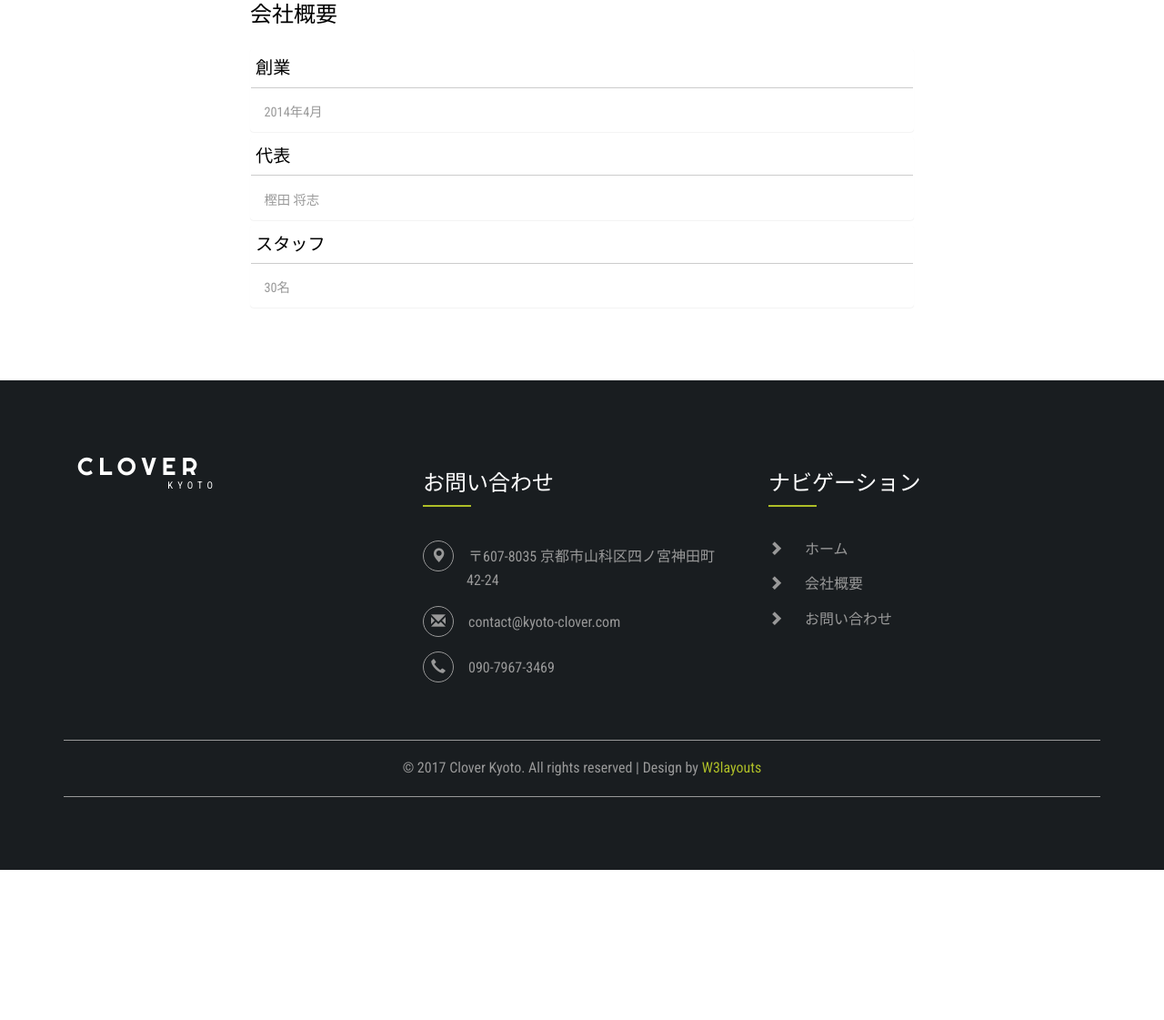
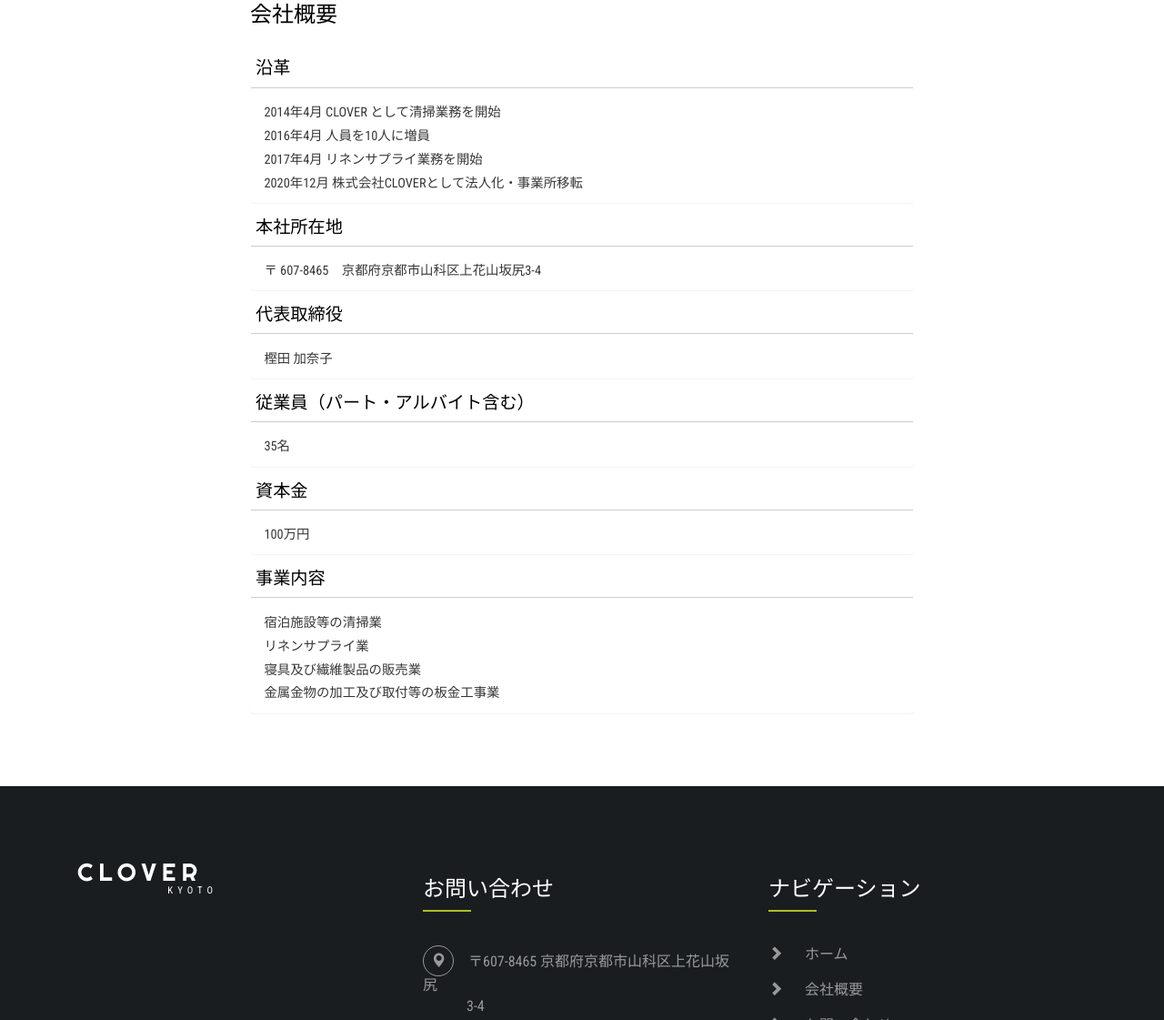
Before and after one commit to drobune/clover2, a plain HTML site: page about.html in a window 1280 px wide. Shown: the part 340-1461 px from the top of the page at 91% size. Before the commit the page ends 1296 px from the top, so only its background shows below. Drawn offline with Linux system fonts and the light colour scheme.

Commit message:
:tada: 法人化 :tada:

```diff
--- a/about.html
+++ b/about.html
@@ -8,7 +8,7 @@
 <html lang="en">
 <head>
 	<meta charset="utf-8">
-    <title>CLOVER(ゲストハウス.ホテル)清掃/運営代行サービス</title>
+	<title>株式会社CLOVER(ゲストハウス.ホテル)清掃/運営代行サービス</title>
 	<!-- Search Engine -->
 	<meta name="description" content="京都で清掃代行サービス、ゲストハウス運営、宿泊業代行、リフォームご相談など幅広いサービスを提供しています。豊富なノウハウで細かいご要望にもお答えいたします。">
 	<meta name="image" content="https://i.gyazo.com/thumb/600/43e6b2b2d6f0b61f795558ae88988271-png.jpg">
@@ -72,7 +72,7 @@
 					<span class="icon-bar"></span>
 				</button>
 				<div class="w3layouts-logo">
-	      <h1><a href="index.html">Clover <span>Kyoto</span></a></h1>
+					<h1><a href="index.html">Clover<span>Kyoto</span></a></h1>
 				</div>
 			</div>
 
@@ -112,13 +112,16 @@
 						<div class="panel-heading" role="tab" id="headingOne">
 							<h4 class="panel-title asd">
 								<a class="pa_italic" >
-		      創業
+									沿革
 								</a>
 							</h4>
 						</div>
-		<div >
+						<div>
 							<div class="panel-body panel_text">
-		    2014年4月
+								2014年4月  CLOVER として清掃業務を開始<br>
+								2016年4月  人員を10人に増員<br>
+								2017年4月  リネンサプライ業務を開始<br>
+								2020年12月 株式会社CLOVERとして法人化・事業所移転
 							</div>
 						</div>
 					</div>
@@ -126,13 +129,13 @@
 						<div class="panel-heading" >
 							<h4 class="panel-title asd">
 								<a>
-		      代表
+									本社所在地
 								</a>
 							</h4>
 						</div>
 						<div >
 							<div class="panel-body panel_text">
-		    樫田 将志
+								〒 607-8465　京都府京都市山科区上花山坂尻3-4
 							</div>
 						</div>
 					</div>
@@ -140,13 +143,58 @@
 						<div class="panel-heading" >
 							<h4 class="panel-title asd">
 								<a>
-		      スタッフ
+									代表取締役
 								</a>
 							</h4>
 						</div>
 						<div >
 							<div class="panel-body panel_text">
-		    30名
+								樫田 加奈子
+							</div>
+						</div>
+					</div>
+					<div class="panel panel-default">
+						<div class="panel-heading" >
+							<h4 class="panel-title asd">
+								<a>
+									従業員（パート・アルバイト含む）
+								</a>
+							</h4>
+						</div>
+						<div >
+							<div class="panel-body panel_text">
+								35名
+							</div>
+						</div>
+					</div>
+					<div class="panel panel-default">
+						<div class="panel-heading" >
+							<h4 class="panel-title asd">
+								<a>
+									資本金
+								</a>
+							</h4>
+						</div>
+						<div >
+							<div class="panel-body panel_text">
+								100万円
+							</div>
+						</div>
+					</div>
+					<div class="panel panel-default">
+						<div class="panel-heading" >
+							<h4 class="panel-title asd">
+								<a>
+									事業内容
+								</a>
+							</h4>
+						</div>
+						<div >
+							<div class="panel-body panel_text">
+								宿泊施設等の清掃業<br>
+								リネンサプライ業<br>
+								寝具及び繊維製品の販売業<br>
+								金属金物の加工及び取付等の板金工事業
 							</div>
 						</div>
 					</div>
@@ -171,7 +219,7 @@
 			<div class="col-md-4 agileinfo_footer_grid" id="contact-info">
 				<h3>お問い合わせ</h3>
 				<ul class="agileinfo_footer_grid_list">
-	      <li><i class="glyphicon glyphicon-map-marker" aria-hidden="true"></i>〒607-8035 京都市山科区四ノ宮神田町<span>42-24</span></li>
+					<li><i class="glyphicon glyphicon-map-marker" aria-hidden="true"></i>〒607-8465  京都府京都市山科区上花山坂尻<span>3-4</span></li>
 					<li><i class="glyphicon glyphicon-envelope" aria-hidden="true"></i><a href="mailto:contact@kyoto-clover.com">contact@kyoto-clover.com</a></li>
 					<li><i class="glyphicon glyphicon-earphone" aria-hidden="true"></i>090-7967-3469</li>
 				</ul>
--- a/css/style.css
+++ b/css/style.css
@@ -728,7 +728,7 @@ a.pa_italic:focus {
 }
 .panel-body {
     padding: 1em 1em 0.5em;
-    color: #999999;
+    color: #373737;
     font-size: .9em;
     line-height: 1.8em;
     margin: 0;
```
Also changed, not shown: index.html (+17 -22 lines). Lines whose indentation alone changed are shown as unchanged.
